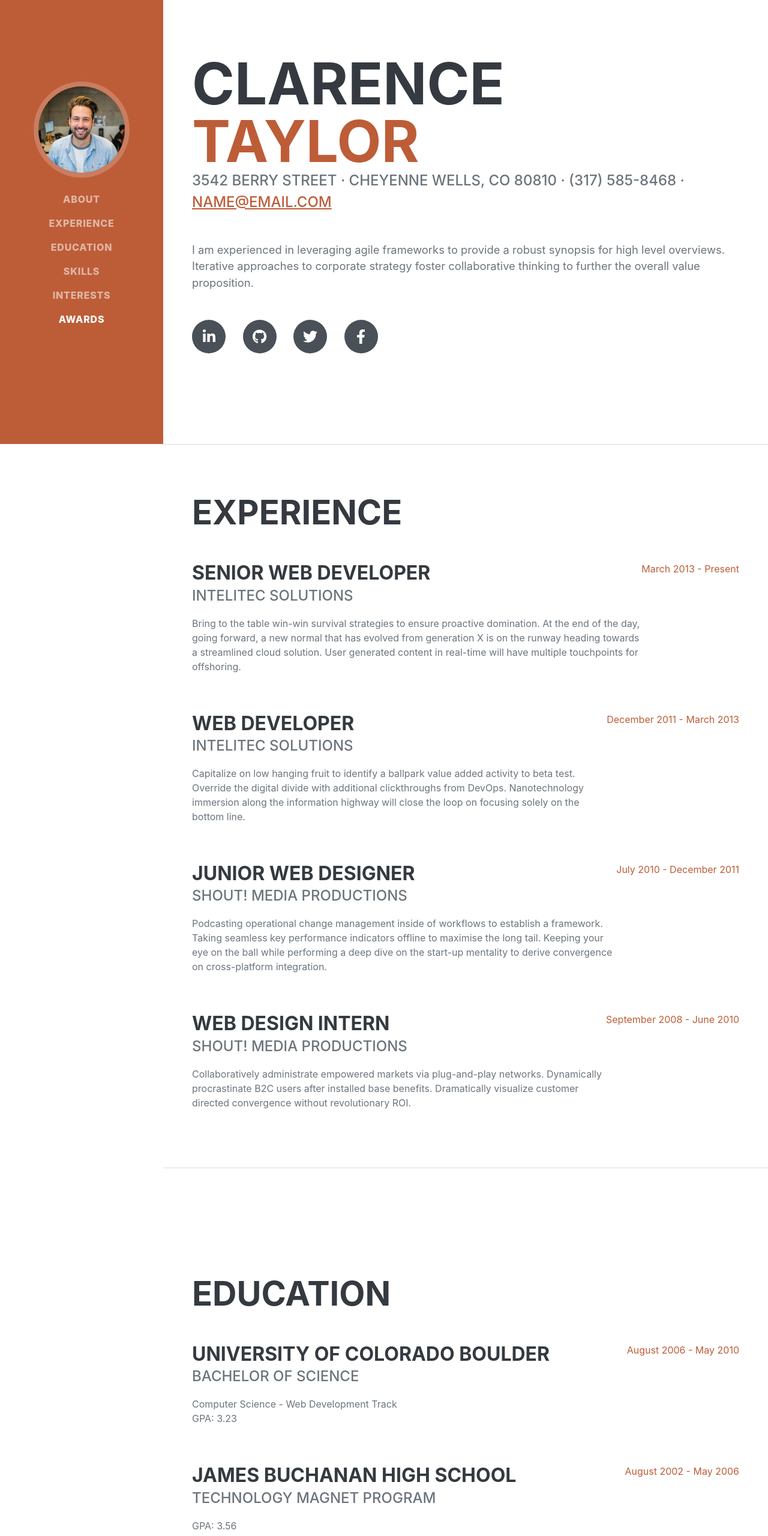
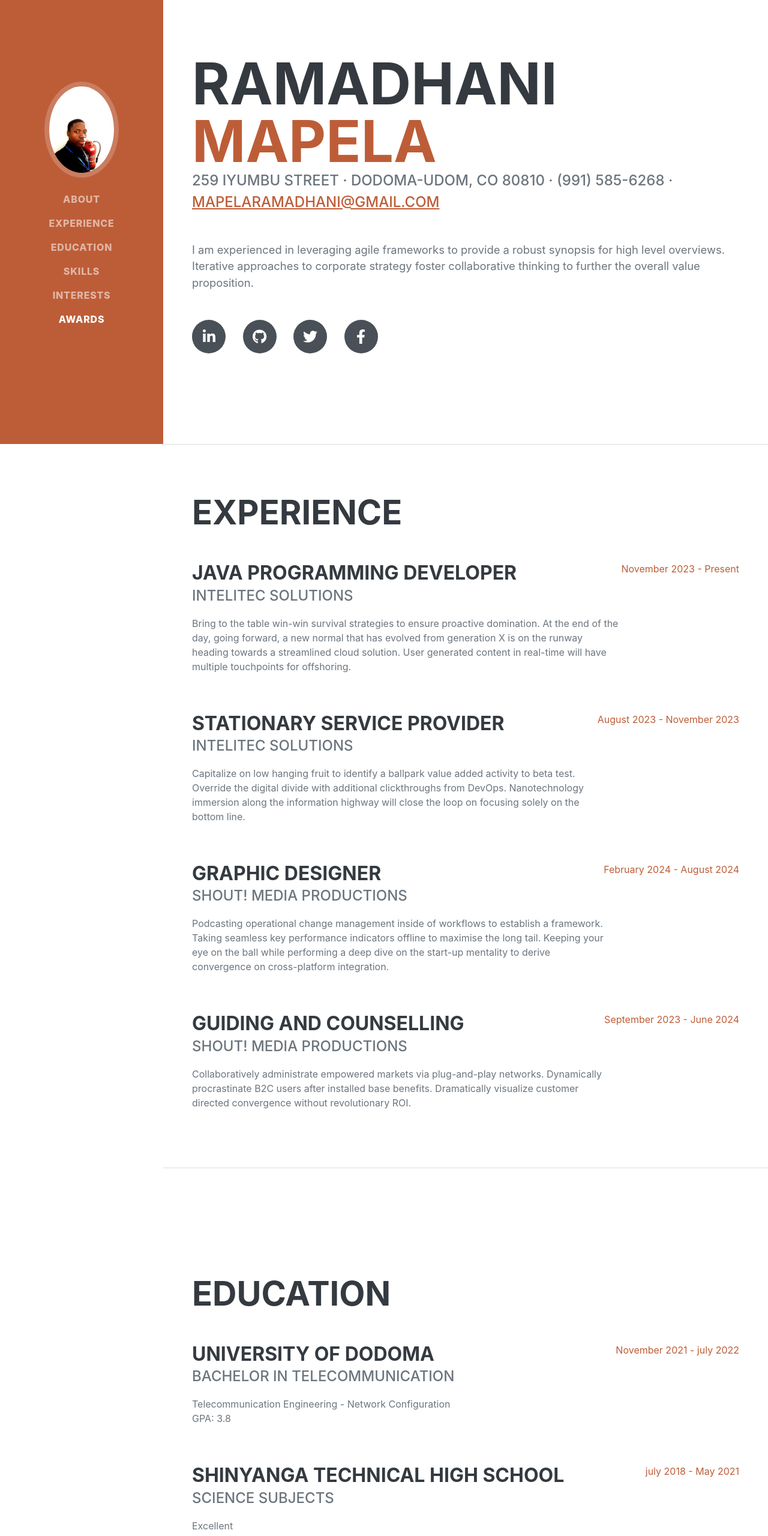
Before and after one commit to Ramson814/ramsonware-resume, a plain HTML site: page index.html in a window 1280 px wide. Shown: the part 60-2620 px from the top of the page at 60% size. Drawn offline with nearby package versions, Linux system fonts and the light colour scheme; a web font is replaced by a local one.

Commit message:
profile chnages

```diff
--- a/index.html
+++ b/index.html
@@ -19,8 +19,8 @@
         <!-- Navigation-->
         <nav class="navbar navbar-expand-lg navbar-dark bg-primary fixed-top" id="sideNav">
             <a class="navbar-brand js-scroll-trigger" href="#page-top">
-                <span class="d-block d-lg-none">Clarence Taylor</span>
-                <span class="d-none d-lg-block"><img class="img-fluid img-profile rounded-circle mx-auto mb-2" src="assets/img/profile.jpg" alt="..." /></span>
+                <span class="d-block d-lg-none">Ramadhani Mapela</span>
+                <span class="d-none d-lg-block"><img class="img-fluid img-profile rounded-circle mx-auto mb-2" src="assets/img/mapela.jpg" alt="..." /></span>
             </a>
             <button class="navbar-toggler" type="button" data-bs-toggle="collapse" data-bs-target="#navbarResponsive" aria-controls="navbarResponsive" aria-expanded="false" aria-label="Toggle navigation"><span class="navbar-toggler-icon"></span></button>
             <div class="collapse navbar-collapse" id="navbarResponsive">
@@ -40,12 +40,12 @@
             <section class="resume-section" id="about">
                 <div class="resume-section-content">
                     <h1 class="mb-0">
-                        Clarence
-                        <span class="text-primary">Taylor</span>
+                        Ramadhani
+                        <span class="text-primary">Mapela</span>
                     </h1>
                     <div class="subheading mb-5">
-                        3542 Berry Street · Cheyenne Wells, CO 80810 · (317) 585-8468 ·
-                        <a href="mailto:name@email.com">name@email.com</a>
+                        259 Iyumbu Street · Dodoma-Udom, CO 80810 · (991) 585-6268 ·
+                        <a href="mapelaramadhani@gmail.com">mapelaramadhani@gmail.com</a>
                     </div>
                     <p class="lead mb-5">I am experienced in leveraging agile frameworks to provide a robust synopsis for high level overviews. Iterative approaches to corporate strategy foster collaborative thinking to further the overall value proposition.</p>
                     <div class="social-icons">
@@ -63,35 +63,35 @@
                     <h2 class="mb-5">Experience</h2>
                     <div class="d-flex flex-column flex-md-row justify-content-between mb-5">
                         <div class="flex-grow-1">
-                            <h3 class="mb-0">Senior Web Developer</h3>
+                            <h3 class="mb-0">Java Programming Developer</h3>
                             <div class="subheading mb-3">Intelitec Solutions</div>
                             <p>Bring to the table win-win survival strategies to ensure proactive domination. At the end of the day, going forward, a new normal that has evolved from generation X is on the runway heading towards a streamlined cloud solution. User generated content in real-time will have multiple touchpoints for offshoring.</p>
                         </div>
-                        <div class="flex-shrink-0"><span class="text-primary">March 2013 - Present</span></div>
+                        <div class="flex-shrink-0"><span class="text-primary">November 2023 - Present</span></div>
                     </div>
                     <div class="d-flex flex-column flex-md-row justify-content-between mb-5">
                         <div class="flex-grow-1">
-                            <h3 class="mb-0">Web Developer</h3>
+                            <h3 class="mb-0">Stationary Service Provider</h3>
                             <div class="subheading mb-3">Intelitec Solutions</div>
                             <p>Capitalize on low hanging fruit to identify a ballpark value added activity to beta test. Override the digital divide with additional clickthroughs from DevOps. Nanotechnology immersion along the information highway will close the loop on focusing solely on the bottom line.</p>
                         </div>
-                        <div class="flex-shrink-0"><span class="text-primary">December 2011 - March 2013</span></div>
+                        <div class="flex-shrink-0"><span class="text-primary">August 2023 - November 2023</span></div>
                     </div>
                     <div class="d-flex flex-column flex-md-row justify-content-between mb-5">
                         <div class="flex-grow-1">
-                            <h3 class="mb-0">Junior Web Designer</h3>
+                            <h3 class="mb-0">Graphic Designer</h3>
                             <div class="subheading mb-3">Shout! Media Productions</div>
                             <p>Podcasting operational change management inside of workflows to establish a framework. Taking seamless key performance indicators offline to maximise the long tail. Keeping your eye on the ball while performing a deep dive on the start-up mentality to derive convergence on cross-platform integration.</p>
                         </div>
-                        <div class="flex-shrink-0"><span class="text-primary">July 2010 - December 2011</span></div>
+                        <div class="flex-shrink-0"><span class="text-primary">February 2024 - August 2024</span></div>
                     </div>
                     <div class="d-flex flex-column flex-md-row justify-content-between">
                         <div class="flex-grow-1">
-                            <h3 class="mb-0">Web Design Intern</h3>
+                            <h3 class="mb-0">Guiding and Counselling</h3>
                             <div class="subheading mb-3">Shout! Media Productions</div>
                             <p>Collaboratively administrate empowered markets via plug-and-play networks. Dynamically procrastinate B2C users after installed base benefits. Dramatically visualize customer directed convergence without revolutionary ROI.</p>
                         </div>
-                        <div class="flex-shrink-0"><span class="text-primary">September 2008 - June 2010</span></div>
+                        <div class="flex-shrink-0"><span class="text-primary">September 2023 - June 2024</span></div>
                     </div>
                 </div>
             </section>
@@ -102,20 +102,20 @@
                     <h2 class="mb-5">Education</h2>
                     <div class="d-flex flex-column flex-md-row justify-content-between mb-5">
                         <div class="flex-grow-1">
-                            <h3 class="mb-0">University of Colorado Boulder</h3>
-                            <div class="subheading mb-3">Bachelor of Science</div>
-                            <div>Computer Science - Web Development Track</div>
-                            <p>GPA: 3.23</p>
+                            <h3 class="mb-0">University of Dodoma</h3>
+                            <div class="subheading mb-3">Bachelor in Telecommunication</div>
+                            <div>Telecommunication Engineering - Network Configuration</div>
+                            <p>GPA: 3.8</p>
                         </div>
-                        <div class="flex-shrink-0"><span class="text-primary">August 2006 - May 2010</span></div>
+                        <div class="flex-shrink-0"><span class="text-primary">November 2021 - july 2022</span></div>
                     </div>
                     <div class="d-flex flex-column flex-md-row justify-content-between">
                         <div class="flex-grow-1">
-                            <h3 class="mb-0">James Buchanan High School</h3>
-                            <div class="subheading mb-3">Technology Magnet Program</div>
-                            <p>GPA: 3.56</p>
+                            <h3 class="mb-0">Shinyanga Technical High School</h3>
+                            <div class="subheading mb-3">Science Subjects</div>
+                            <p>Excellent</p>
                         </div>
-                        <div class="flex-shrink-0"><span class="text-primary">August 2002 - May 2006</span></div>
+                        <div class="flex-shrink-0"><span class="text-primary">july 2018 - May 2021</span></div>
                     </div>
                 </div>
             </section>
@@ -143,11 +143,11 @@
                     <ul class="fa-ul mb-0">
                         <li>
                             <span class="fa-li"><i class="fas fa-check"></i></span>
-                            Mobile-First, Responsive Design
+                            Desktop-Applications, Responsive Design
                         </li>
                         <li>
                             <span class="fa-li"><i class="fas fa-check"></i></span>
-                            Cross Browser Testing & Debugging
+                            Local Browser Testing & Debugging
                         </li>
                         <li>
                             <span class="fa-li"><i class="fas fa-check"></i></span>
@@ -155,7 +155,7 @@
                         </li>
                         <li>
                             <span class="fa-li"><i class="fas fa-check"></i></span>
-                            Agile Development & Scrum
+                            Collaborative Team
                         </li>
                     </ul>
                 </div>
@@ -165,7 +165,7 @@
             <section class="resume-section" id="interests">
                 <div class="resume-section-content">
                     <h2 class="mb-5">Interests</h2>
-                    <p>Apart from being a web developer, I enjoy most of my time being outdoors. In the winter, I am an avid skier and novice ice climber. During the warmer months here in Colorado, I enjoy mountain biking, free climbing, and kayaking.</p>
+                    <p>Apart from being a Java developer, I enjoy most of my time being outdoors. In the winter, I am an avid skier and novice ice climber. During the warmer months here in Colorado, I enjoy mountain biking, free climbing, and kayaking.</p>
                     <p class="mb-0">When forced indoors, I follow a number of sci-fi and fantasy genre movies and television shows, I am an aspiring chef, and I spend a large amount of my free time exploring the latest technology advancements in the front-end web development world.</p>
                 </div>
             </section>
@@ -177,41 +177,40 @@
                     <ul class="fa-ul mb-0">
                         <li>
                             <span class="fa-li"><i class="fas fa-trophy text-warning"></i></span>
-                            Google Analytics Certified Developer
+                            Best in cisco Academy
                         </li>
                         <li>
                             <span class="fa-li"><i class="fas fa-trophy text-warning"></i></span>
-                            Mobile Web Specialist - Google Certification
+                           Best speaker - Certification
                         </li>
                         <li>
                             <span class="fa-li"><i class="fas fa-trophy text-warning"></i></span>
                             1
                             <sup>st</sup>
-                            Place - University of Colorado Boulder - Emerging Tech Competition 2009
+                            Place - Technical school - Emerging Tech Competition 2019
                         </li>
                         <li>
                             <span class="fa-li"><i class="fas fa-trophy text-warning"></i></span>
                             1
                             <sup>st</sup>
-                            Place - University of Colorado Boulder - Adobe Creative Jam 2008 (UI Design Category)
+                            Place - Designer  - Adobe Creative Jan 2022
                         </li>
                         <li>
                             <span class="fa-li"><i class="fas fa-trophy text-warning"></i></span>
                             2
                             <sup>nd</sup>
-                            Place - University of Colorado Boulder - Emerging Tech Competition 2008
-                        </li>
+                            Place - Technical school(shybush) - Emerging Tech Competition 2020                        </li>
                         <li>
                             <span class="fa-li"><i class="fas fa-trophy text-warning"></i></span>
                             1
                             <sup>st</sup>
-                            Place - James Buchanan High School - Hackathon 2006
+                            Place - Shinyanga Technical High School - Hardworking and skilled 2021
                         </li>
                         <li>
                             <span class="fa-li"><i class="fas fa-trophy text-warning"></i></span>
                             3
                             <sup>rd</sup>
-                            Place - James Buchanan High School - Hackathon 2005
+                            Place - Shinyanga Technical High School - Counsellor and guider 2020
                         </li>
                     </ul>
                 </div>
```
